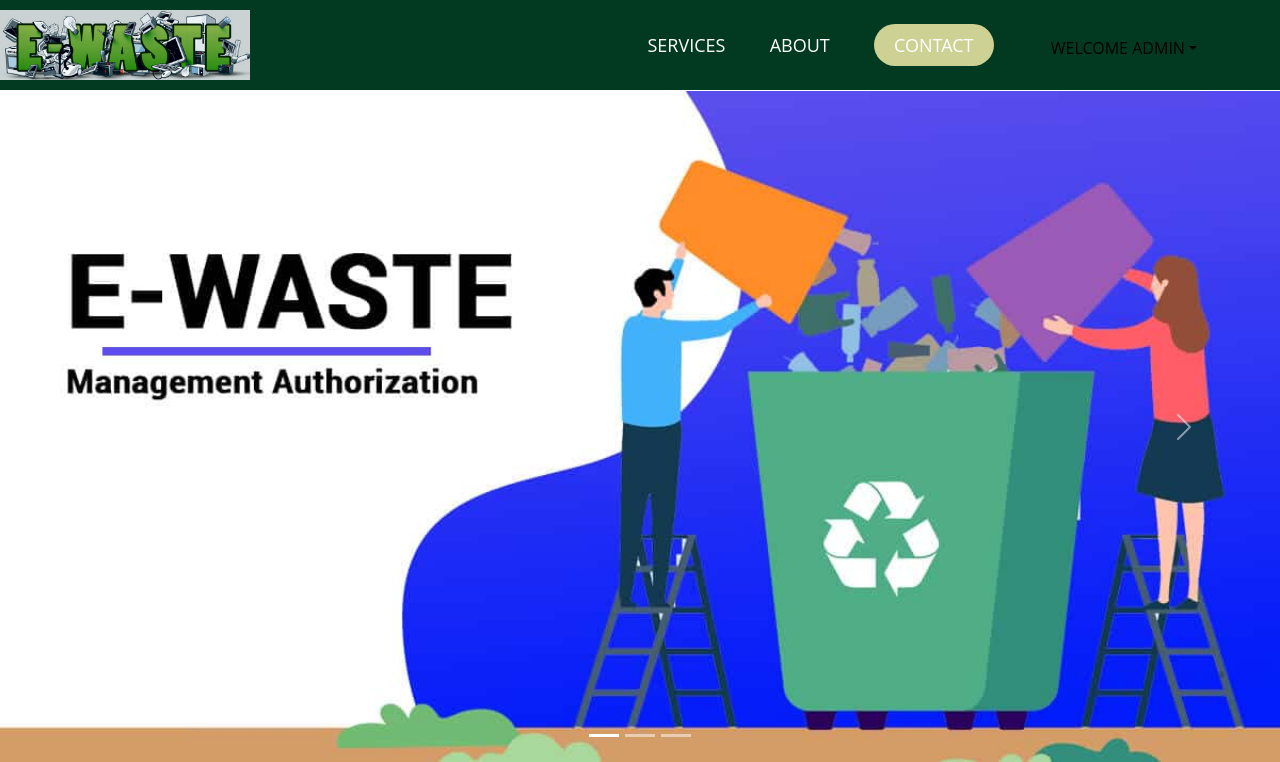
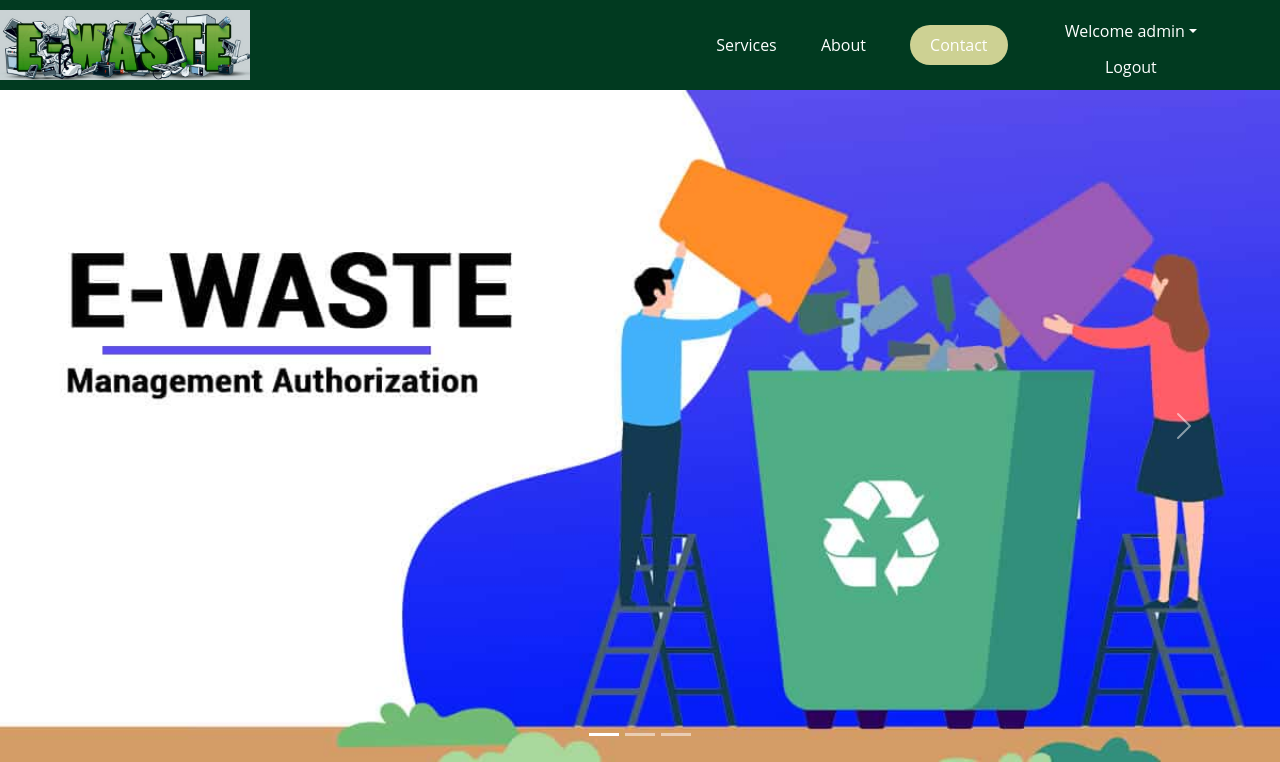
Before and after one commit to diya1511/E_waste, a Django app: page / in a window 1280 px wide. Shown: the top 762 px of the page. Run offline with Django 3.2, Linux system fonts and the light colour scheme; a user stored in the database is signed in.

Commit message:
website done

```diff
--- a/Ewaste/static/css/style.css
+++ b/Ewaste/static/css/style.css
@@ -38,19 +38,19 @@ header {
   margin: 0px 20px;
 }
 
-.navlinks li a {
+/* .navlinks li a {
   color: white;
   text-decoration: none;
   font-size: 18px;
   transition: all 0.3s linear 0s;
   text-transform: uppercase;
-}
+} */
 
-.navlinks li a:hover {
+/* .navlinks li a:hover {
   color:  #CDD193;
   padding-bottom: 7px;
   border-bottom: 2px solid  #CDD193;
-}
+} */
 
 li a.contact {
   background-color:  #CDD193;
--- a/Ewaste/templates/home.html
+++ b/Ewaste/templates/home.html
@@ -328,12 +328,12 @@
                             <ul class="navbar-nav mr-2">
                                 <li class="nav-item dropdown">
                                     <a class="nav-link dropdown-toggle" href='#' id="navbarDropdown" role="button"
-                                        data-toggle="dropdown" style="font-size: medium;color: black;"> Welcome
+                                        data-toggle="dropdown" style="font-size: medium;color:white;"> Welcome
                                         {{request.user}}</a>
-                                    <div class="dropdown-menu" aria-labelledby="navbarDropdown">
+
                                         <a class="dropdown-item" href="/lout">Logout</a>
 
-                                    </div>
+
                                 </li>
                             </ul>
                         </div>
--- a/Ewaste/templates/index.html
+++ b/Ewaste/templates/index.html
@@ -219,7 +219,7 @@
                             <ul class="navbar-nav mr-2">
                                 <li class="nav-item dropdown">
                                     <a class="nav-link dropdown-toggle" href='#' id="navbarDropdown" role="button"
-                                        data-toggle="dropdown" style="font-size: medium;color: black;"> Welcome
+                                        data-toggle="dropdown" style="font-size: medium;color:white;"> Welcome
                                         {{request.user}}</a>
                                     <div class="dropdown-menu" aria-labelledby="navbarDropdown">
                                         <a class="dropdown-item" href="/lout">Logout</a>
--- a/Ewaste/templates/services.html
+++ b/Ewaste/templates/services.html
@@ -4,7 +4,7 @@
   body {
     margin: 0;
     padding: 0;
-    text-align: center;
+
   }
   .head {
     text-align: center;
```
Also changed, not shown: Ewaste/db.sqlite3.
